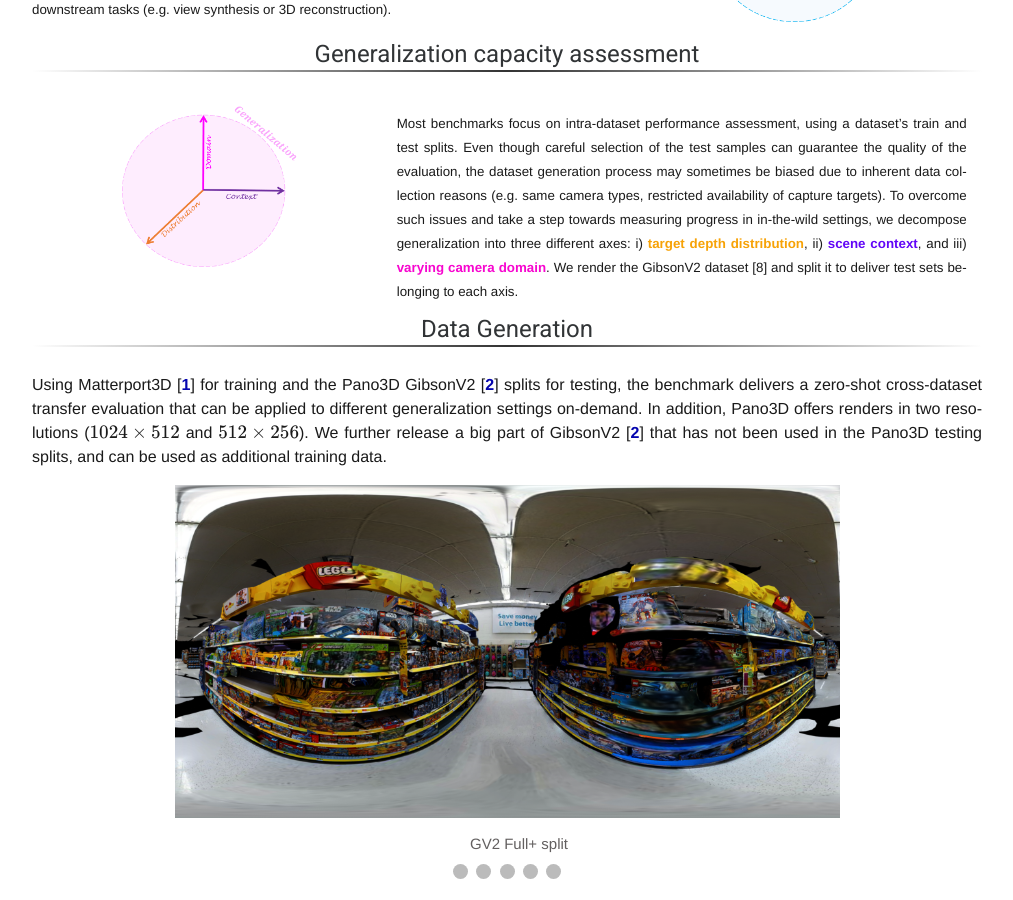
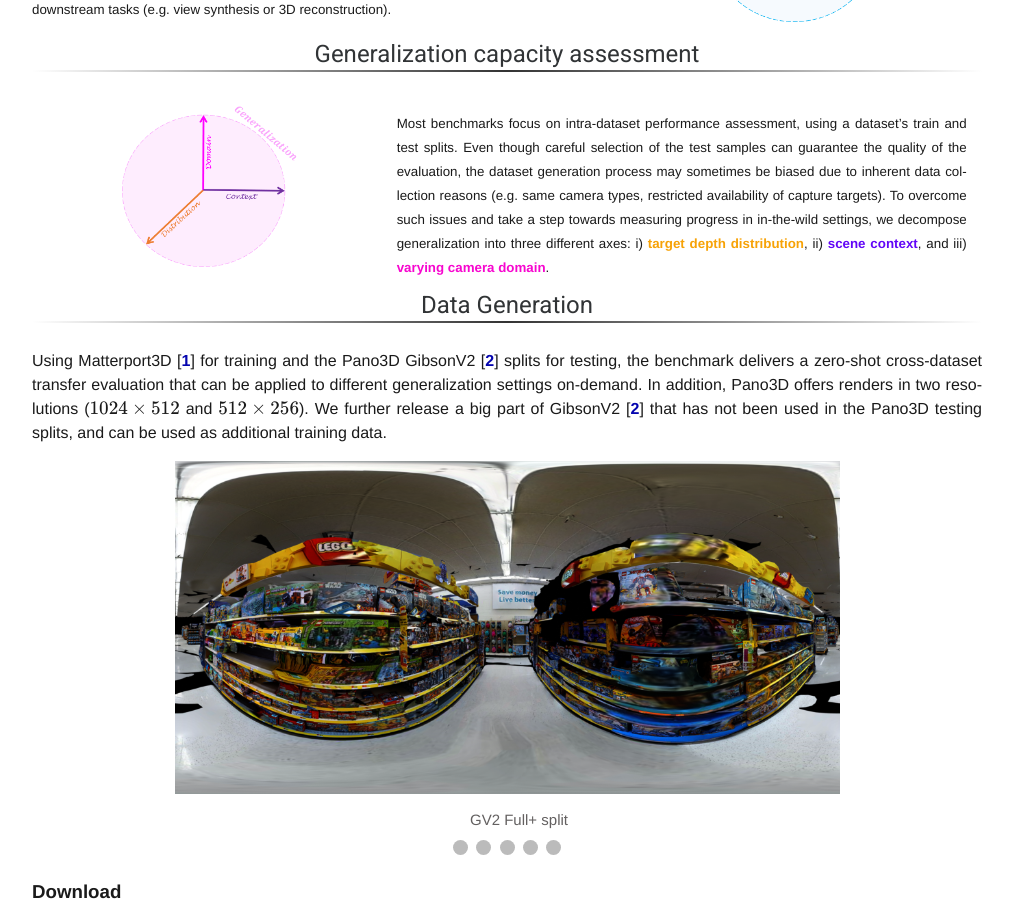
Before and after one commit to VCL3D/Pano3D, a Jekyll site: the page index.html, which Jekyll copies as it is, in a window 1280 px wide and 900 px high, scrolled down 899 px. Shown: the whole window, without its empty margins (133-1146 px from the left). Built offline with Jekyll 4.4.1, drawn with Linux system fonts in a browser that asks for light colours; some web fonts are replaced; formulas are drawn with MathJax 3; a style sheet for code colours, icons or effects is not loaded.

Commit message:
Update index.html

```diff
--- a/index.html
+++ b/index.html
@@ -184,64 +184,6 @@
                     boundary and smoothness errors in different ways that are more appropriate for
                     different downstream tasks (e.g. view synthesis or 3D reconstruction).
                 </p>
-                <!--<table style="width:100%" cellspacing="0">
-                    <tr>
-                        <th style="text-align: center;background-color: #4472c4;">
-                            Direct [1,2]
-                        </th>
-                        <th style="text-align: center;background-color: #ff0000">
-                            Boundary
-                        </th>
-                        <th style="text-align: center;background-color: #00b050">
-                            Smoothness[5]
-                        </th>
-                        <th style="text-align: center;background-color: #05a1bdaf;">
-                            Geometrical
-                        </th>
-                    </tr>
-                    <tr>
-                        <td style="vertical-align: top;">
-                            <ol>
-                                <li>\(\textit{(w)RMSE}\)</li>
-                                <li>\(\textit{(w)RMSLE}\)</li>
-                                <li>\(\textit{AbsRel}\)</li>
-                                <li>\(\textit{SqRel}\)</li>
-                                <li>\((w)\delta_{\{1.05, 1.0, 1.25, 1.25^2, 1.25^3\}}\)</li>
-                                <li>\((w)\delta_{1.25^2}\)</li>
-                                <li>\((w)\delta_{1.25^3}\)</li>
-                            </ol>
-                        </td>
-                        <td style="vertical-align: top;">
-                            <ol>
-                                <li>\(\textit{prec}_{\{0.25, 0.5, 1.0\}}\) [3]</li>
-                                <li>\(\textit{prec}_{0.5}\) [3]</li>
-                                <li>\(\textit{prec}_{1.0}\) [3]</li>
-                                <li>\(\textit{rec}_{\{0.25, 0.5, 1.0\}}\) [3]</li>
-                                <li>\(\textit{rec}_{0.5}\) [3]</li>
-                                <li>\(\textit{rec}_{1.0}\)[3]</li>
-                                <li>\(\textit{dbe}^{\{acc, comp\}}\) [4]</li>
-                                <li>\(\textit{dbe}^{comp}\) [4]</li>
-                            </ol>
-                        </td>
-                        <td style="vertical-align: top;">
-                            <ol>
-                                <li>\(\textit{RMSE}^o\)</li>
-                                <li>\(\alpha_{\{11.25^o, 22.50^o, 30.00^o\}}\)</li>
-                                <li>\(\alpha_{22.50^o}\)</li>
-                                <li>\(\alpha_{30.00^o}\)</li>
-                            </ol>
-
-                        </td>
-                        <td style="vertical-align: top;">
-                            <ol>
-                                <li>\(\textit{c2c}\) [6]</li>
-                                <li>\(\textit{m2m}\) [7]</li>
-                            </ol>
-                        </td>
-                    </tr>
-
-                </table>-->
-
             </div>
             <div class="side-image">
                 <img src="images/depth_estimation.png" style="width:50%;">
@@ -260,7 +202,6 @@
                     i) <span style="color: #f7a206"><b>target depth distribution</b></span>,
                     ii) <span style="color: #6206f7"><b>scene context</b></span>, and
                     iii) <span style="color: #f706cf"><b>varying camera domain</b></span>.
-                    We render the GibsonV2 dataset [8] and split it to deliver test sets belonging to each axis.
                 </p>
             </div>
 
```
